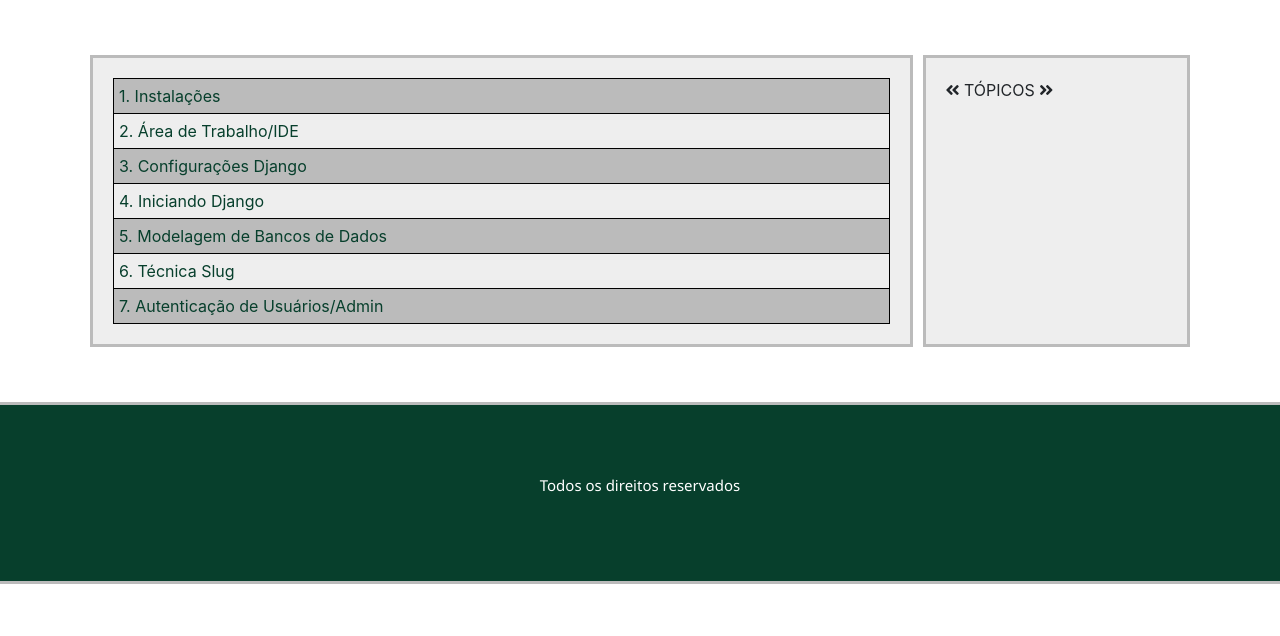
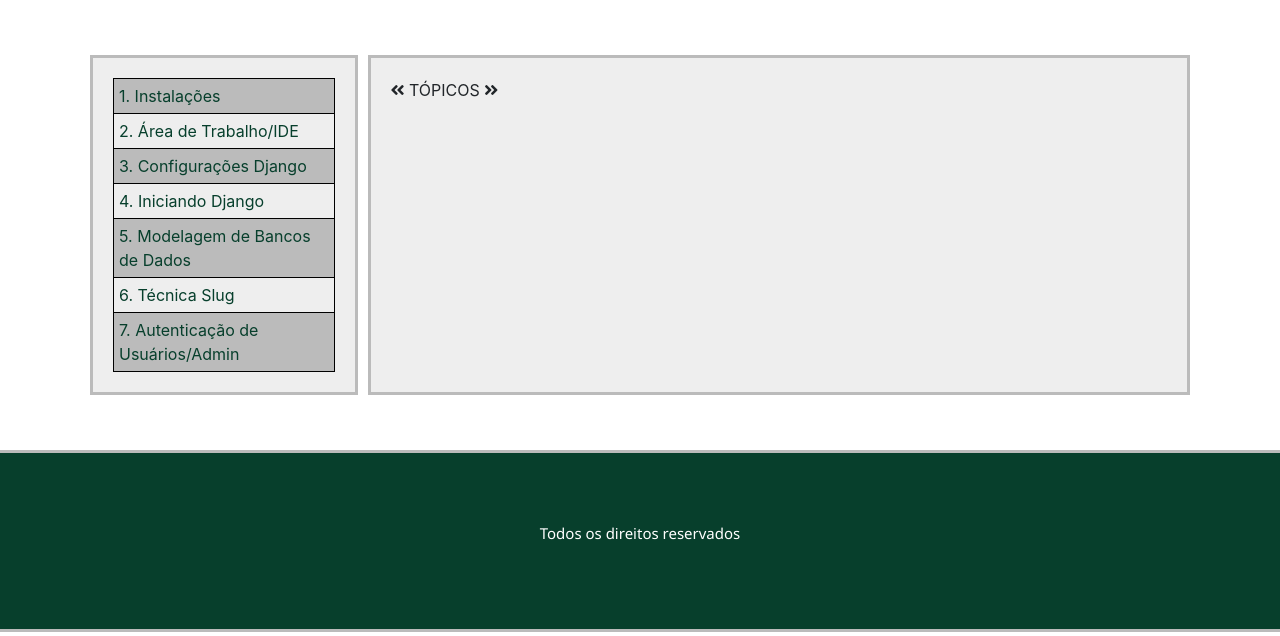
Before and after one commit to Fatec-ADS-RP/DjangoFatec, a Django app: page /topicos/ in a window 1280 px wide. Shown: the part 164-800 px from the top of the page. Run offline with Django 3.2, Linux system fonts and the light colour scheme; data comes from the database, SQL or seed files in the repository; some libraries are stand-ins or nearby versions.

Commit message:
Update styles.css

```diff
--- a/website/static/css/styles.css
+++ b/website/static/css/styles.css
@@ -69,7 +69,7 @@ html, body{
 
 .container{
     display: grid;
-    grid-template-columns: auto 25%;
+    grid-template-columns: 25% auto;
     margin: 50px 50px;
 }
 
```
